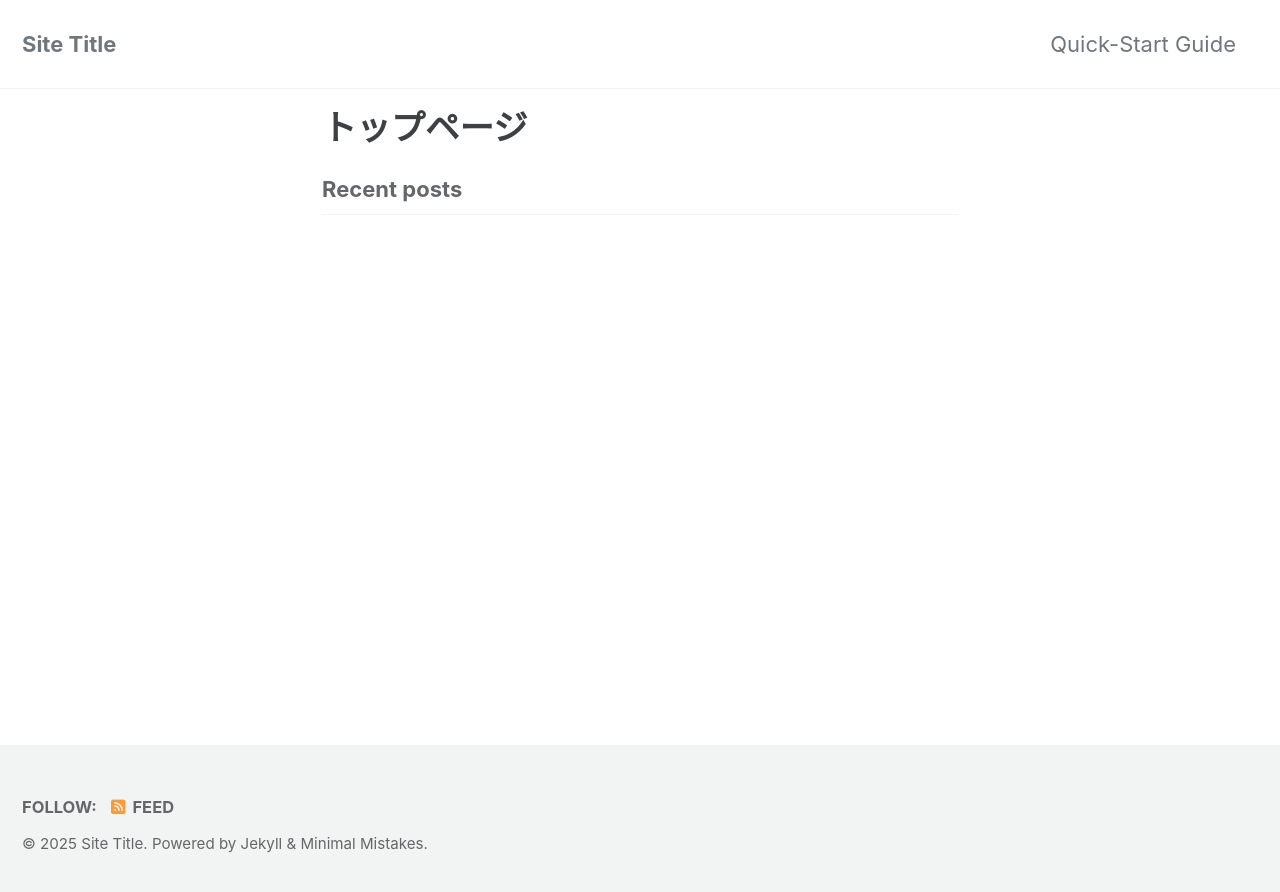
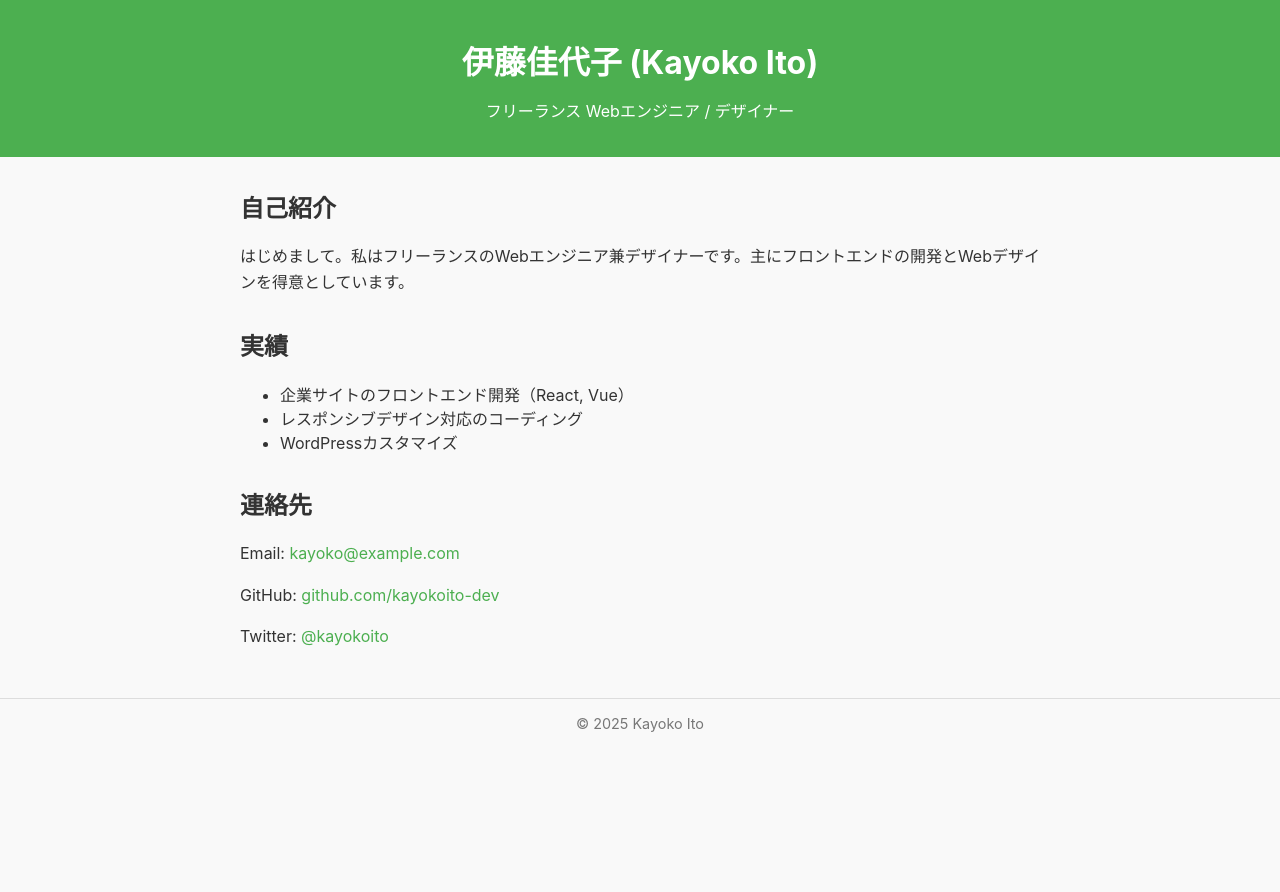
Before and after one commit to MachikaHub/Machika, a Jekyll site: the page index.html, which Jekyll copies as it is, in a window 1280 px wide. Shown: the top 892 px of the page. Built offline with Jekyll 4.4.1, drawn with Linux system fonts in a browser that asks for light colours; cached includes are drawn as plain includes; the list of posts is cut into pages by our own code.

Commit message:
Update index.html

```diff
--- a/index.html
+++ b/index.html
@@ -1,4 +1,81 @@
----
-layout: home
-title: "トップページ"
----
+<!DOCTYPE html>
+<html lang="ja">
+<head>
+  <meta charset="UTF-8" />
+  <meta name="viewport" content="width=device-width, initial-scale=1" />
+  <title>Kayoko Ito Portfolio</title>
+  <style>
+    body {
+      font-family: -apple-system, BlinkMacSystemFont, "Helvetica Neue", Helvetica, Arial, sans-serif;
+      margin: 0;
+      padding: 0;
+      background-color: #f9f9f9;
+      color: #333;
+    }
+    header {
+      background-color: #4CAF50;
+      color: white;
+      padding: 1rem 2rem;
+      text-align: center;
+    }
+    main {
+      max-width: 800px;
+      margin: 2rem auto;
+      padding: 0 1rem;
+    }
+    h1 {
+      margin-bottom: 0.5rem;
+    }
+    p {
+      line-height: 1.6;
+    }
+    section {
+      margin-bottom: 2rem;
+    }
+    a {
+      color: #4CAF50;
+      text-decoration: none;
+    }
+    a:hover {
+      text-decoration: underline;
+    }
+    footer {
+      text-align: center;
+      padding: 1rem;
+      font-size: 0.9rem;
+      color: #777;
+      border-top: 1px solid #ddd;
+      margin-top: 3rem;
+    }
+  </style>
+</head>
+<body>
+  <header>
+    <h1>伊藤佳代子 (Kayoko Ito)</h1>
+    <p>フリーランス Webエンジニア / デザイナー</p>
+  </header>
+  <main>
+    <section>
+      <h2>自己紹介</h2>
+      <p>はじめまして。私はフリーランスのWebエンジニア兼デザイナーです。主にフロントエンドの開発とWebデザインを得意としています。</p>
+    </section>
+    <section>
+      <h2>実績</h2>
+      <ul>
+        <li>企業サイトのフロントエンド開発（React, Vue）</li>
+        <li>レスポンシブデザイン対応のコーディング</li>
+        <li>WordPressカスタマイズ</li>
+      </ul>
+    </section>
+    <section>
+      <h2>連絡先</h2>
+      <p>Email: <a href="mailto:kayoko@example.com">kayoko@example.com</a></p>
+      <p>GitHub: <a href="https://github.com/kayokoito-dev" target="_blank" rel="noopener noreferrer">github.com/kayokoito-dev</a></p>
+      <p>Twitter: <a href="https://twitter.com/kayokoito" target="_blank" rel="noopener noreferrer">@kayokoito</a></p>
+    </section>
+  </main>
+  <footer>
+    &copy; 2025 Kayoko Ito
+  </footer>
+</body>
+</html>
```
